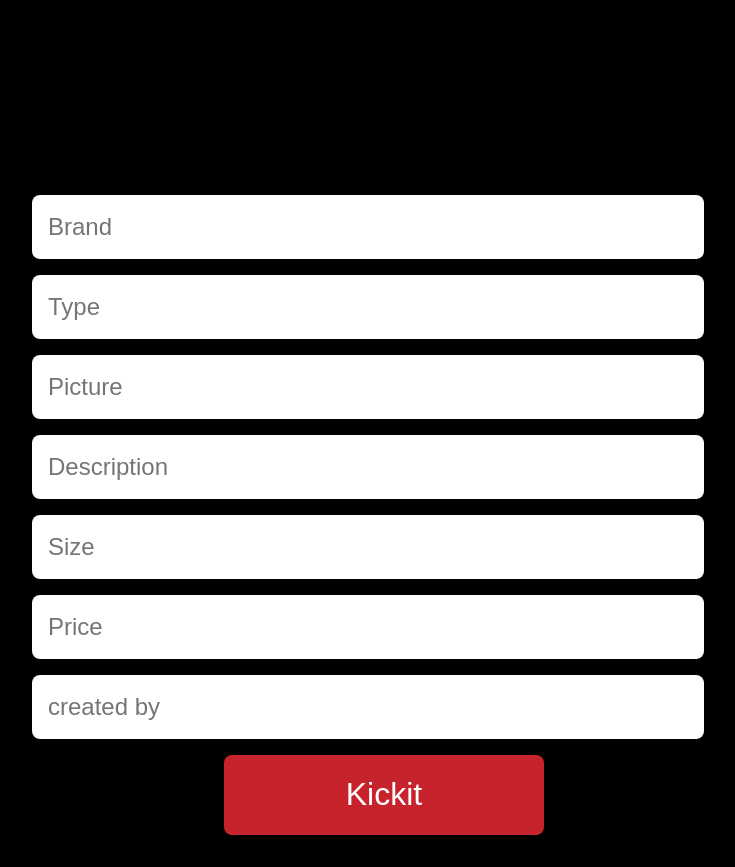
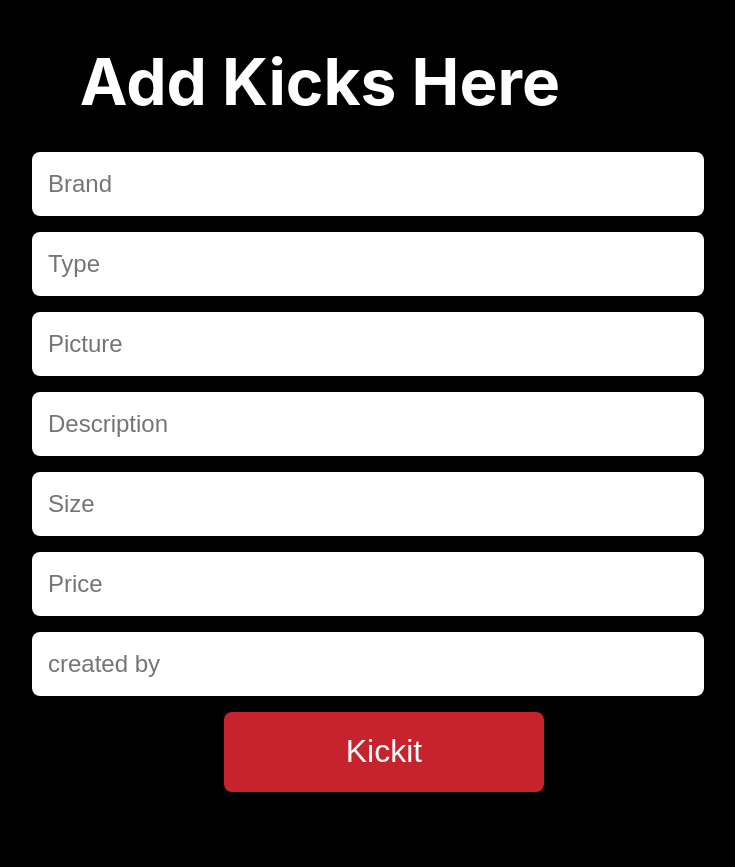
Before and after one commit to kv-n/kickit-react, a React (Create React App) app: page /profile in a window 1280 px wide. Shown: the whole page, without its empty margins (320-1055 px from the left). After the commit the page ends 824 px from the top, so only its background shows below. Built offline with nearby package versions, Linux system fonts and the light colour scheme.

Commit message:
adds styling to profile page

```diff
--- a/src/Components/Profile/Profile.css
+++ b/src/Components/Profile/Profile.css
@@ -42,6 +42,9 @@
 
 .profile-header {
     font-size: 4rem;
+    color: #fff;
+    text-align: center;
+    margin-bottom: 0;
 }
 
 .input1 {
--- a/src/Components/ShoeCard/ShoeCard.css
+++ b/src/Components/ShoeCard/ShoeCard.css
@@ -0,0 +1,4 @@
+.shoeCard {
+    font-size: 2rem;
+    color: #fff;
+}
--- a/src/Components/ShoeCard/ShoeCard.js
+++ b/src/Components/ShoeCard/ShoeCard.js
@@ -1,13 +1,13 @@
 import React, { Component } from 'react';
+import './ShoeCard.css'
 
 const ShoeCard = (props) =>
     <div className="ShoeCard-Container">
-    {console.log(props)}
       <h1 className="shoeCard">Brand: {props.shoe.brand}</h1>
       <h1 className="shoeCard">{props.shoe.name}</h1>
       <div className="shoeCard">{props.shoe.picture}</div>
       <h1 className="shoeCard">Size: {props.shoe.size}</h1>
-    <h1 cclassName="shoeCard">${props.shoe.price}</h1>
+      <h1 className="shoeCard">${props.shoe.price}</h1>
     </div>
 
 
```
Lines whose indentation alone changed are shown as unchanged.
